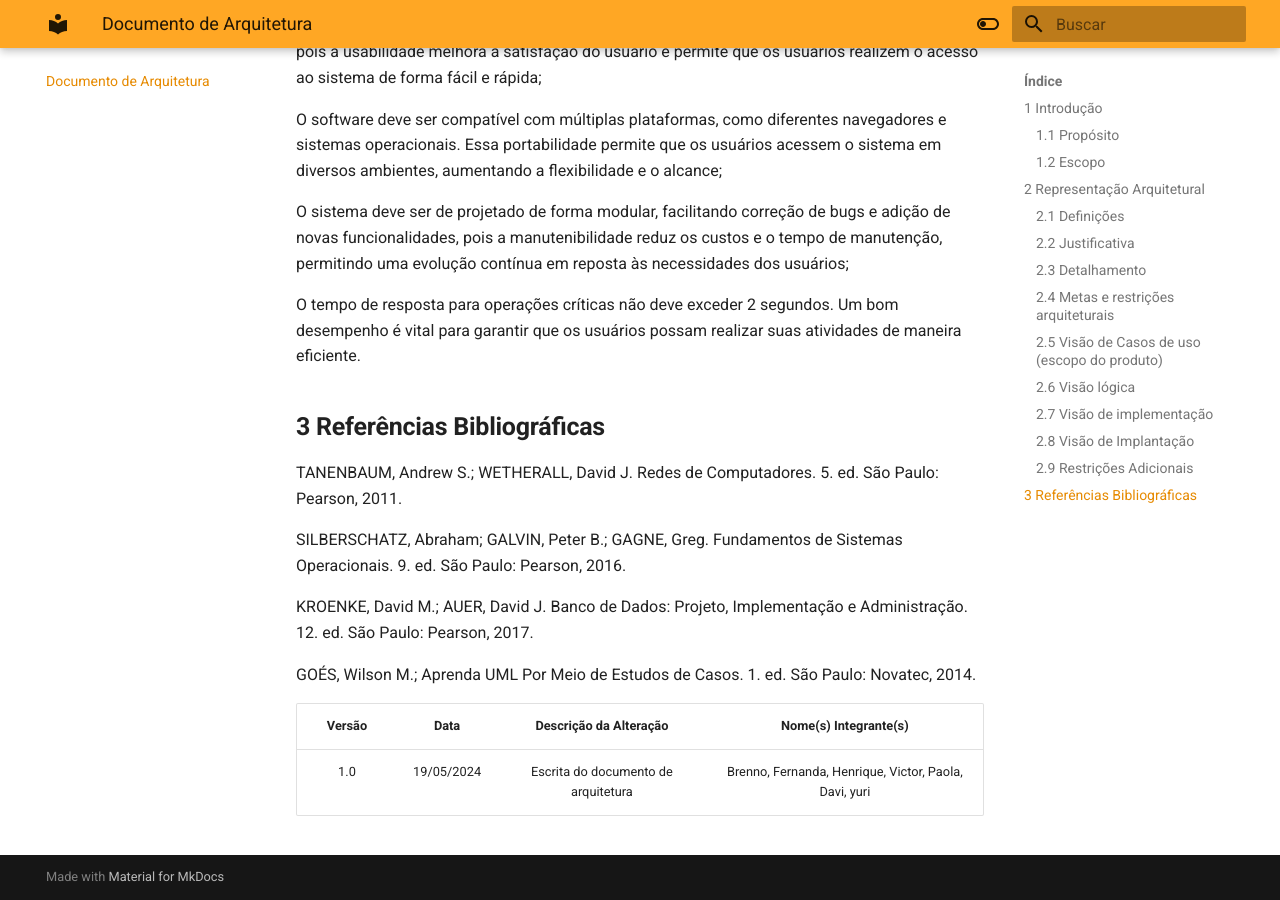
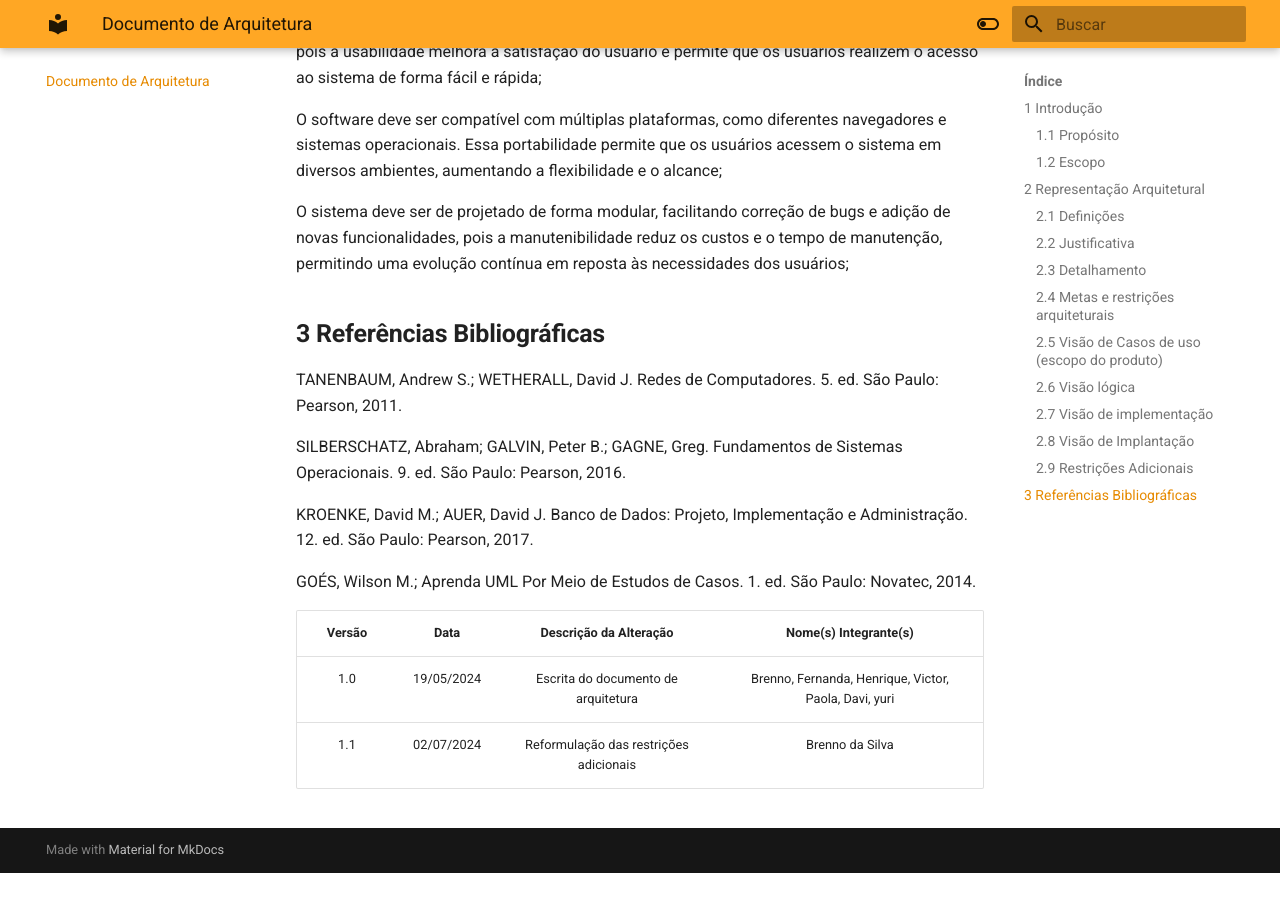
Before and after one commit to FGA0138-MDS-Ajax/2024-1-ORION, an MkDocs documentation site: the page built from docs/documento-arquitetura/documento-arquitetura.md, in a window 1280 px wide and 900 px high, scrolled down 10521 px. Built offline with MkDocs 1.6.1 and Material for MkDocs 9.7.7, drawn with Linux system fonts in a browser that asks for light colours; after the commit the page ends 11394 px from its top, so only the background shows below that.

Commit message:
Atualizando documento de arquitetura

```diff
--- a/docs/documento-arquitetura/documento-arquitetura.md
+++ b/docs/documento-arquitetura/documento-arquitetura.md
@@ -242,8 +242,6 @@ O software deve ser compatível com múltiplas plataformas, como diferentes nave
 
 O sistema deve ser de projetado de forma modular, facilitando correção de bugs e adição de novas funcionalidades, pois a manutenibilidade reduz os custos e o tempo de manutenção, permitindo uma evolução contínua em reposta às necessidades dos usuários;
 
-O tempo de resposta para operações críticas não deve exceder 2 segundos. Um bom desempenho é vital para garantir que os usuários possam realizar suas atividades de maneira eficiente.
-
 ## **3 Referências Bibliográficas**
 
 TANENBAUM, Andrew S.; WETHERALL, David J. Redes de Computadores. 5. ed. São Paulo: Pearson, 2011.
@@ -258,3 +256,4 @@ GOÉS, Wilson M.; Aprenda UML Por Meio de Estudos de Casos. 1. ed. São Paulo: N
 | Versão | Data | Descrição da Alteração | Nome(s) Integrante(s) |
 | :----: | :--: | :--------------------: | :-------------------: |
 | 1.0 | 19/05/2024 | Escrita do documento de arquitetura | Brenno, Fernanda, Henrique, Victor, Paola, Davi, yuri |
+| 1.1 | 02/07/2024 | Reformulação das restrições adicionais | Brenno da Silva |
```
